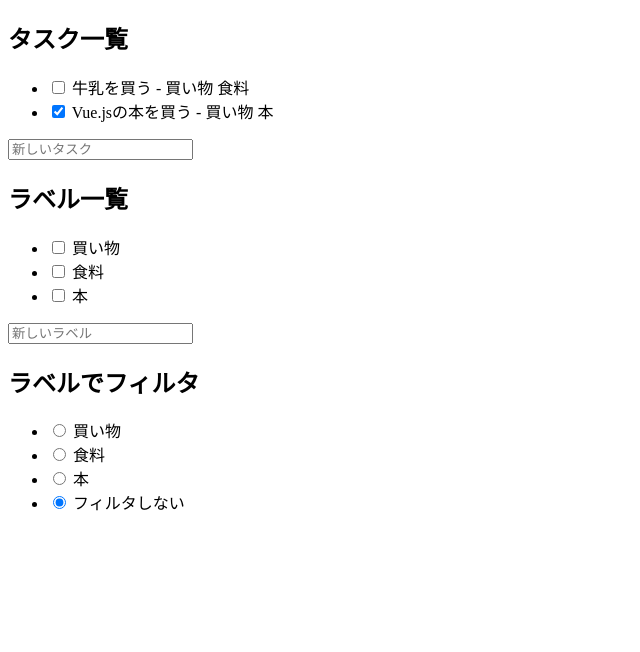
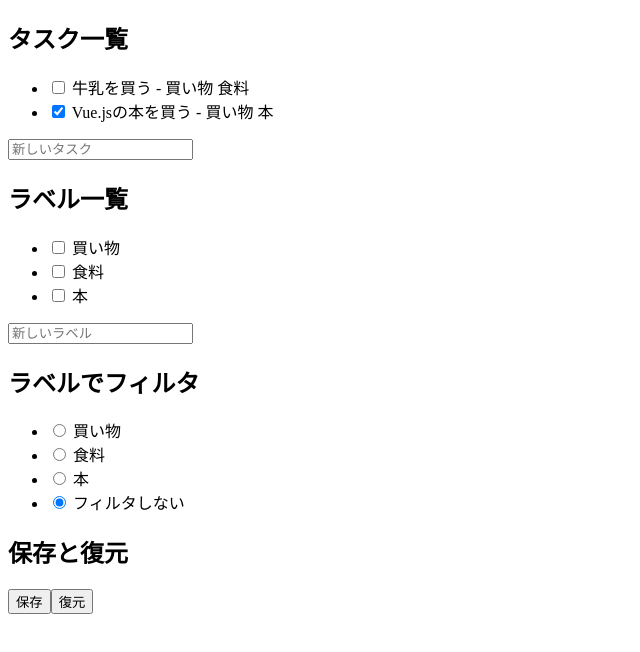
Before and after one commit to miyohide/vuejs_getting_started, a Vue app in the folder ch07/ch07-todo/: page / in a window 1280 px wide. Shown: the top 652 px of the page, without its empty margins (0-640 px from the left). Built offline with nearby package versions, Linux system fonts and the light colour scheme.

Commit message:
add save/restore

```diff
--- a/ch07/ch07-todo/src/App.vue
+++ b/ch07/ch07-todo/src/App.vue
@@ -40,6 +40,10 @@
         フィルタしない
       </li>
     </ul>
+
+    <h2>保存と復元</h2>
+    <button type="button" v-on:click="save">保存</button>
+    <button type="button" v-on:click="restore">復元</button>
   </div>
 </template>
 
@@ -111,6 +115,16 @@ export default {
         filter: labelId
       })
     },
+
+    // 現在の状態を保存する
+    save () {
+      this.$store.dispatch('save')
+    },
+
+    // 保存されている状態を復元する
+    restore () {
+      this.$store.dispatch('restore')
+    }
   }
 }
 </script>
```
